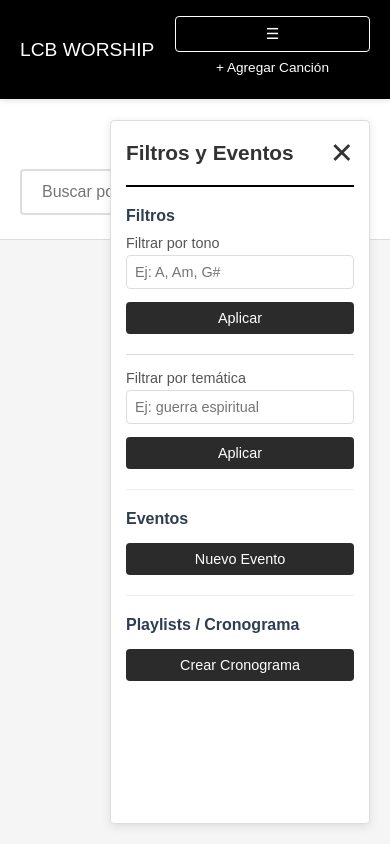
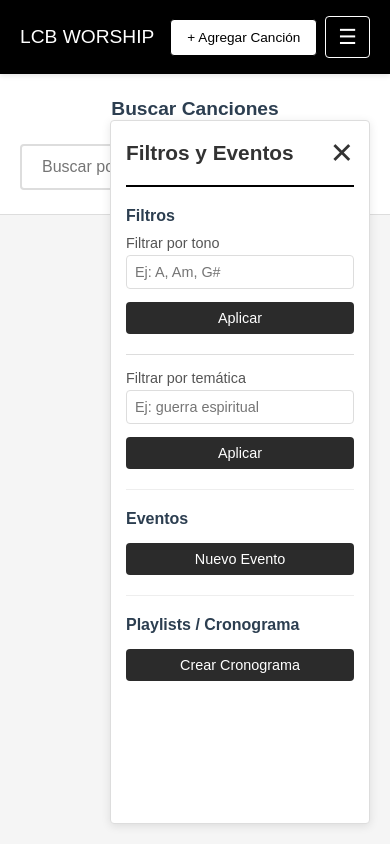
Before and after one commit to AgustinGalarza6/LCB-APP, a plain HTML site: page index.html in a window 390 px wide. Drawn offline with Linux system fonts and the light colour scheme; no server answers.

Commit message:
Mejoras en navbar: botón Agregar Canción con fondo blanco, reordenamiento de botones, mejor espaciado en mobile

```diff
--- a/index.html
+++ b/index.html
@@ -37,8 +37,8 @@
         <div class="container">
             <h1 class="logo">LCB WORSHIP</h1>
             <nav class="nav">
+                <button id="btnAgregarCancion" class="btn btn-primary">+ Agregar Canción</button>
                 <button id="btnTogglePanel" class="btn btn-icon" title="Filtros y Eventos">☰</button>
-                <button id="btnAgregarCancion" class="btn btn-primary">+ Agregar Canción</button>
             </nav>
         </div>
     </header>
--- a/styles.css
+++ b/styles.css
@@ -37,6 +37,12 @@ body {
     font-size: 1.6rem;
     color: #ffffff;
     font-weight: normal;
+}
+
+.nav {
+    display: flex;
+    align-items: center;
+    gap: 10px;
 }
 
 /* Buscador */
@@ -145,12 +151,13 @@ body {
 }
 
 .btn-primary {
-    background: #000000;
-    color: #ffffff;
+    background: #ffffff;
+    color: #000000;
+    border: 1px solid #000000;
 }
 
 .btn-primary:hover {
-    background: #222222;
+    background: #f0f0f0;
 }
 
 .btn-secondary {
@@ -268,8 +275,14 @@ body {
     background: transparent;
     color: white;
     border: 1px solid white;
-    padding: 8px 12px;
-    margin-right: 10px;
+    padding: 8px 16px;
+    font-size: 1.4rem;
+    border-radius: 4px;
+    display: flex;
+    align-items: center;
+    justify-content: center;
+    min-width: 44px;
+    min-height: 44px;
 }
 
 .btn-icon:hover {
@@ -709,9 +722,21 @@ body {
         font-size: 1.2rem;
     }
 
+    .nav {
+        gap: 8px;
+    }
+
     .btn-primary {
         font-size: 0.85rem;
-        padding: 8px 14px;
+        padding: 10px 16px;
+        white-space: nowrap;
+    }
+
+    .btn-icon {
+        padding: 8px 12px;
+        min-width: 40px;
+        min-height: 40px;
+        font-size: 1.3rem;
     }
 
     .search-section {
```
